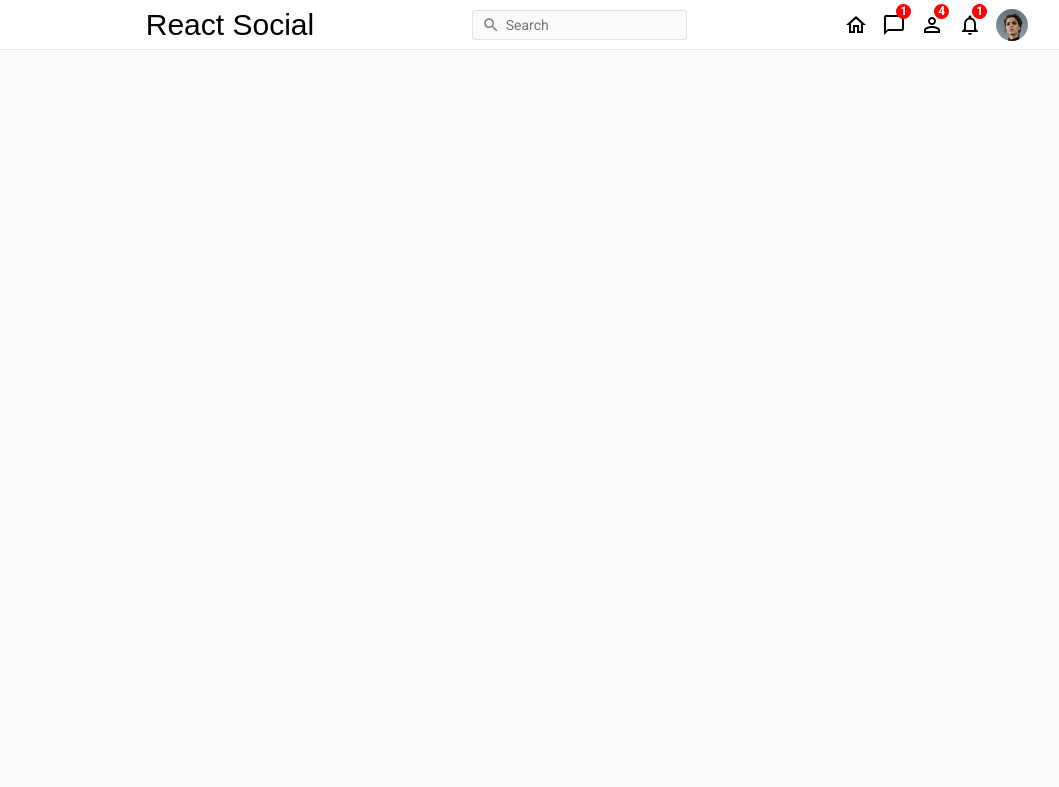
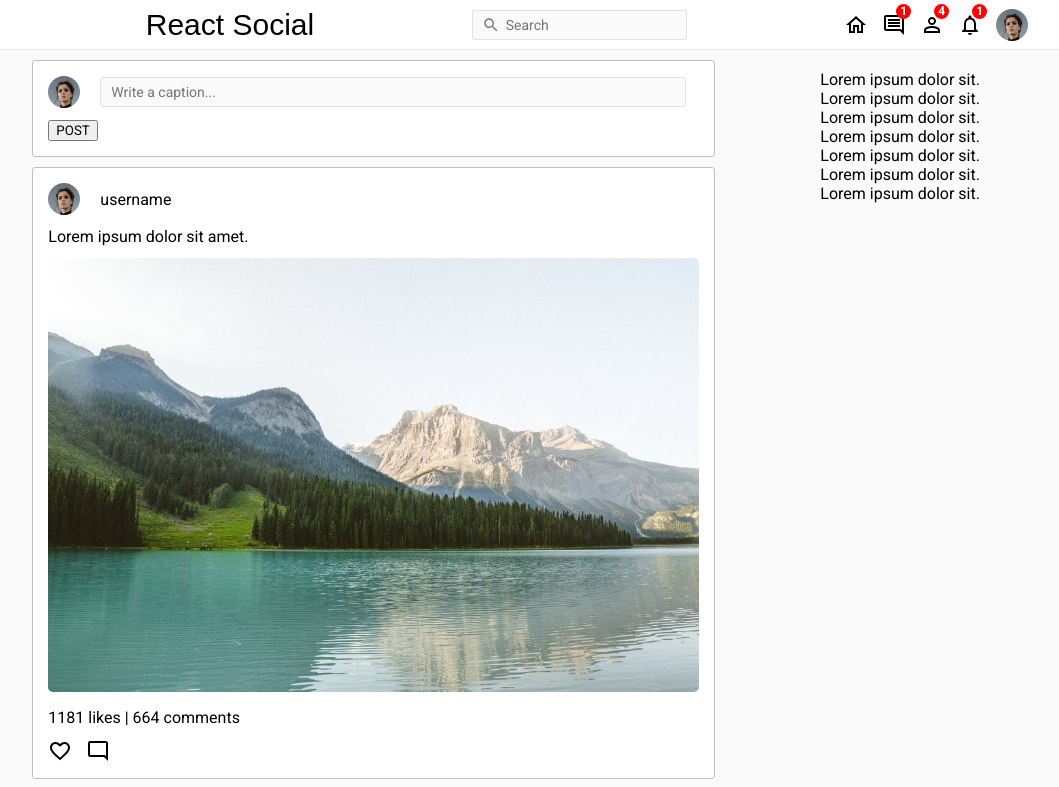
Before and after one commit to minsoeaung/react-social-media, a React (Create React App) app: page / in a window 1280 px wide. Shown: the top 787 px of the page, without its empty margins (53-1112 px from the left). Built offline with nearby package versions, Linux system fonts and the light colour scheme; a web font is replaced by a local one.

Commit message:
CreatePost, Feed and Post initial style

```diff
--- /dev/null
+++ b/src/components/CreatePost/CreatePost.css
@@ -0,0 +1,43 @@
+.create-post {
+    width: 80%;
+    margin: 10px auto 0;
+}
+
+.create-post-container {
+    border: 1px solid #c4c0c0;
+    border-radius: 3px;
+    padding: 15px 15px;
+    background-color: white;
+}
+
+.create-post-top {
+    display: flex;
+    align-items: center;
+    gap: 20px;
+}
+
+.create-post-top > img {
+    width: 32px;
+    height: 32px;
+    border-radius: 50%;
+    object-fit: cover;
+}
+
+.create-post-top > input {
+    width: 90%;
+    background-color: #fafafa;
+    padding: 3px 10px;
+    height: 30px;
+    border: 1px solid rgba(0, 0, 0, 0.0975);
+    border-radius: 3px;
+    font-size: 14px;
+}
+
+.create-post-top > input:focus {
+    outline: none !important;
+    border: 1px solid #c4c0c0;
+}
+
+.create-post-bottom {
+    margin-top: 12px;
+}
--- /dev/null
+++ b/src/components/CreatePost/CreatePost.js
@@ -0,0 +1,21 @@
+import './CreatePost.css'
+
+const CreatePost = () => {
+    return (
+        <div className="create-post">
+            <div className="create-post-container">
+                <div className="create-post-top">
+                    <img
+                        src="/assets/person/1.jpeg"
+                    />
+                    <input type="text" placeholder="Write a caption..."/>
+                </div>
+                <div className="create-post-bottom">
+                    <button>POST</button>
+                </div>
+            </div>
+        </div>
+    )
+}
+
+export default CreatePost
--- /dev/null
+++ b/src/components/Feed/Feed.css
@@ -0,0 +1,7 @@
+.feed {
+    flex: 2;
+}
+
+.feed-container {
+
+}
--- /dev/null
+++ b/src/components/Feed/Feed.js
@@ -0,0 +1,54 @@
+import './Feed.css'
+import CreatePost from "../CreatePost/CreatePost";
+import Post from "../Post/Post";
+
+const Feed = () => {
+    return (
+        <div className="feed">
+            <div className="feed-container">
+                <CreatePost/>
+                <Post/>
+                <Post/>
+                <Post/>
+                <Post/>
+                <Post/>
+                <Post/>
+                <Post/>
+                <Post/>
+                <Post/>
+                <Post/>
+                <Post/>
+                <Post/>
+                <Post/>
+                <Post/>
+                <Post/>
+                <Post/>
+                <Post/>
+                <Post/>
+                <Post/>
+                <Post/>
+                <Post/>
+                <Post/>
+                <Post/>
+                <Post/>
+                <Post/>
+                <Post/>
+                <Post/>
+                <Post/>
+                <Post/>
+                <Post/>
+                <Post/>
+                <Post/>
+                <Post/>
+                <Post/>
+                <Post/>
+                <Post/>
+                <Post/>
+                <Post/>
+                <Post/>
+            </div>
+        </div>
+    )
+}
+
+export default Feed
--- /dev/null
+++ b/src/components/Post/Post.css
@@ -0,0 +1,51 @@
+.post {
+    width: 80%;
+    margin: 10px auto 0;
+}
+
+.post-container {
+    border: 1px solid #c4c0c0;
+    border-radius: 3px;
+    padding: 15px 15px;
+    background-color: white;
+}
+
+.post-top {
+    display: flex;
+    align-items: center;
+    gap: 20px;
+}
+
+.post-top > img {
+    width: 32px;
+    height: 32px;
+    border-radius: 50%;
+    object-fit: cover;
+}
+
+.post-mid {
+    margin-top: 12px;
+}
+
+.post-mid > img {
+    width: 100%;
+    margin-top: 12px;
+    border-radius: 5px;
+}
+
+.post-bottom {
+    margin-top: 12px;
+}
+
+.post-bottom > div span {
+    margin-right: 12px;
+}
+
+.post-bottom-gp {
+    display: flex;
+    margin-top: 12px;
+}
+
+.post-bottom-gp > * {
+    margin-right: 14px;
+}
--- /dev/null
+++ b/src/components/Post/Post.js
@@ -0,0 +1,41 @@
+import './Post.css'
+import FavoriteBorderOutlinedIcon from '@mui/icons-material/FavoriteBorderOutlined';
+import ModeCommentOutlinedIcon from '@mui/icons-material/ModeCommentOutlined';
+
+const Post = () => {
+    return (
+        <div className="post">
+            <div className="post-container">
+
+                {/* user profile image and caption */}
+                <div className="post-top">
+                    <img
+                        src="/assets/person/1.jpeg"
+                    />
+                    <p>username</p>
+                </div>
+
+                {/* image */}
+                <div className="post-mid">
+                    <p>Lorem ipsum dolor sit amet.</p>
+                    <img
+                        src="/assets/post/3.jpeg"
+                    />
+                </div>
+
+                {/* like and comments */}
+                <div className="post-bottom">
+                    <div className="post-bottom-gp">
+                        <span>1181 likes | 664 comments</span>
+                    </div>
+                    <div className="post-bottom-gp">
+                        <FavoriteBorderOutlinedIcon/>
+                        <ModeCommentOutlinedIcon/>
+                    </div>
+                </div>
+            </div>
+        </div>
+    )
+}
+
+export default Post
--- /dev/null
+++ b/src/components/SideBar/SideBar.css
@@ -0,0 +1,10 @@
+.sidebar {
+    flex: 1;
+    height: calc(100vh - 50px);
+    position: sticky;
+}
+
+.sidebar-container {
+    position: fixed;
+    padding: 20px;
+}
--- /dev/null
+++ b/src/components/SideBar/SideBar.js
@@ -0,0 +1,19 @@
+import './SideBar.css'
+
+const SideBar = () => {
+    return (
+        <aside className="sidebar">
+            <div className="sidebar-container">
+                <p>Lorem ipsum dolor sit.</p>
+                <p>Lorem ipsum dolor sit.</p>
+                <p>Lorem ipsum dolor sit.</p>
+                <p>Lorem ipsum dolor sit.</p>
+                <p>Lorem ipsum dolor sit.</p>
+                <p>Lorem ipsum dolor sit.</p>
+                <p>Lorem ipsum dolor sit.</p>
+            </div>
+        </aside>
+    )
+}
+
+export default SideBar
--- a/src/components/TopBar/TopBar.css
+++ b/src/components/TopBar/TopBar.css
@@ -2,7 +2,7 @@
 
 .topbar-container {
     width: 100%;
-    position: fixed;
+    position: sticky;
     top: 0;
     left: 0;
     height: 50px;
--- a/src/components/TopBar/TopBar.js
+++ b/src/components/TopBar/TopBar.js
@@ -3,7 +3,7 @@ import SearchIcon from '@mui/icons-material/Search';
 import HomeOutlinedIcon from '@mui/icons-material/HomeOutlined';
 import PersonOutlineIcon from '@mui/icons-material/PersonOutline';
 import NotificationsNoneIcon from '@mui/icons-material/NotificationsNone';
-import ChatBubbleOutlineIcon from '@mui/icons-material/ChatBubbleOutline';
+import CommentOutlinedIcon from '@mui/icons-material/CommentOutlined';
 
 const TopBar = () => {
     return (
@@ -22,7 +22,7 @@ const TopBar = () => {
                     <HomeOutlinedIcon/>
                 </div>
                 <div className="navigation-icon">
-                    <ChatBubbleOutlineIcon/>
+                    <CommentOutlinedIcon/>
                     <span className="icon-badge">1</span>
                 </div>
                 <div className="navigation-icon">
--- a/src/views/Home/Home.css
+++ b/src/views/Home/Home.css
@@ -0,0 +1,6 @@
+.main-container {
+    display: flex;
+    width: 100%;
+    max-width: 1280px;
+    margin: 0 auto;
+}
--- a/src/views/Home/Home.js
+++ b/src/views/Home/Home.js
@@ -1,10 +1,18 @@
 import TopBar from "../../components/TopBar/TopBar";
+import Feed from "../../components/Feed/Feed";
+import './Home.css'
+import SideBar from "../../components/SideBar/SideBar";
 
 const Home = () => {
     return (
-        <div>
+        <>
             <TopBar/>
-        </div>
+
+            <main className="main-container">
+                <Feed/>
+                <SideBar/>
+            </main>
+        </>
     )
 }
 
```
